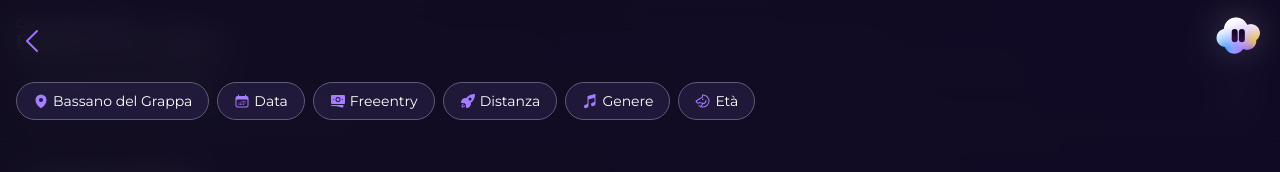
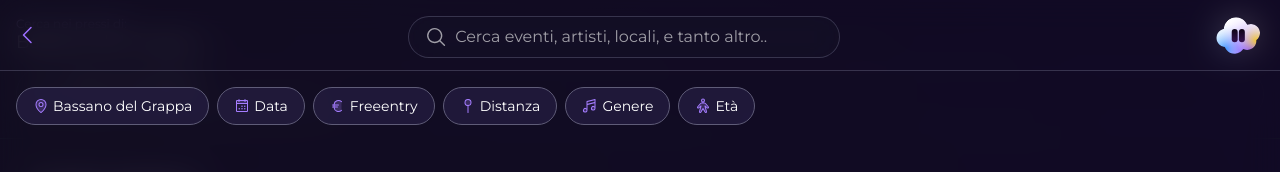
Before and after one commit to partyfinder-user/party-finder-website, a Next.js app: page / in a window 1280 px wide. Both pictures are taken after a click on the button 640 px from the left and 94 px from the top of the page. Shown: the top 172 px of the page. Built offline with nearby package versions, Linux system fonts and the light colour scheme.

Commit message:
add serachbar

```diff
--- a/src/components/Helpers/Logo.js
+++ b/src/components/Helpers/Logo.js
@@ -7,7 +7,7 @@ import ImgLogo from "/public/images/logo.svg";
 
 const Logo = () => {
   return (
-    <div className="min-h-[35px] md:flex lg:flex items-center mb-3">
+    <div className="min-h-[35px] md:flex lg:flex items-center">
       <Link href="/">
         <span className="sr-only">PartyFinder</span>
         <Image src={ImgLogo} alt="www.partyfinder.it" width={48} height={48} />
--- a/src/components/Layouts/Header/Header.js
+++ b/src/components/Layouts/Header/Header.js
@@ -12,11 +12,11 @@ const Header = () => {
           <div className='flex-1'>
             <h1 className='text-accent-200 text-xs -mb-1'>Cerca nei pressi di:</h1>
             <div className='flex items-center'>
-              <h1 className='text-white text-xl'>Bassano del Grappa</h1>
+              <h1 className='text-white text-lg'>Bassano del Grappa</h1>
               <ChevronDownIcon className='mt-1 size-5 text-gray-300' />
             </div>
           </div>
-          <div>
+          <div className="mb-3">
             <Logo />
           </div>
         </div>
--- a/src/components/Layouts/Menu/ActionMenu.js
+++ b/src/components/Layouts/Menu/ActionMenu.js
@@ -1,7 +1,7 @@
 'use client';
 
 import { useState } from 'react';
-import { Transition, Dialog, DialogBackdrop, DialogPanel, DialogTitle } from '@headlessui/react';
+import { Dialog, DialogBackdrop, DialogPanel, DialogTitle } from '@headlessui/react';
 import { BoltIcon, XMarkIcon } from '@heroicons/react/24/solid';
 
 function FloatingMenu() {
--- /dev/null
+++ b/src/components/Search/SearchInput.js
@@ -0,0 +1,28 @@
+import { useState } from 'react';
+import { MagnifyingGlass, X } from '@phosphor-icons/react';
+
+const SearchInput = () => {
+  const [searchTerm, setSearchTerm] = useState('');
+
+  const clearSearch = () => {
+    setSearchTerm('');
+  };
+
+  return (
+    <div className='relative w-full max-w-md mx-auto'>
+      <div className='ml-1 mr-3 flex items-center bg-background-900/50 backdrop-blur-lg rounded-full px-4 py-2 border border-background-400/50'>
+        <MagnifyingGlass className='text-white/60 w-6 h-6' />
+        <input
+          type='text'
+          className='bg-transparent text-white ml-2 w-full focus:outline-none placeholder-white/60 '
+          placeholder='Cerca eventi, artisti, locali, e tanto altro..'
+          value={searchTerm}
+          onChange={(e) => setSearchTerm(e.target.value)}
+        />
+        {searchTerm && <X className='w-6 h-6 text-white/60 cursor-pointer ml-2' onClick={clearSearch} />}
+      </div>
+    </div>
+  );
+};
+
+export default SearchInput;
--- a/src/components/Search/SearchPanel.js
+++ b/src/components/Search/SearchPanel.js
@@ -1,25 +1,27 @@
 'use client';
 
 import React, { useState } from 'react';
-import { Transition, Dialog, DialogBackdrop, DialogPanel, DialogTitle } from '@headlessui/react';
-import { Horse } from '@phosphor-icons/react';
+import { Dialog, DialogBackdrop, DialogPanel, DialogTitle } from '@headlessui/react';
 import {
-  MapPinIcon,
-  CalendarDaysIcon,
-  BanknotesIcon,
-  RocketLaunchIcon,
-  MusicalNoteIcon,
-  ChevronLeftIcon,
-} from '@heroicons/react/24/solid';
+  MagnifyingGlass,
+  CaretLeft,
+  MapPin,
+  CalendarDots,
+  CurrencyEur,
+  MapPinSimple,
+  MusicNotes,
+  Person,
+} from '@phosphor-icons/react';
 import Logo from '../Helpers/Logo';
+import SearchInput from './SearchInput';
 
 const filters = [
-  { name: 'Bassano del Grappa', icon: MapPinIcon },
-  { name: 'Data', icon: CalendarDaysIcon },
-  { name: 'Freeentry', icon: BanknotesIcon },
-  { name: 'Distanza', icon: RocketLaunchIcon },
-  { name: 'Genere', icon: MusicalNoteIcon },
-  { name: 'Età', icon: Horse },
+  { name: 'Bassano del Grappa', icon: MapPin },
+  { name: 'Data', icon: CalendarDots },
+  { name: 'Freeentry', icon: CurrencyEur },
+  { name: 'Distanza', icon: MapPinSimple },
+  { name: 'Genere', icon: MusicNotes },
+  { name: 'Età', icon: Person },
 ];
 
 const SearchPanel = () => {
@@ -29,37 +31,15 @@ const SearchPanel = () => {
     <>
       <button
         onClick={() => setIsOpen(true)}
-        className='relative flex items-center w-full border border-gray-700 px-4 py-2 pr-11 rounded-full active:shadow-lg'
+        className='relative flex items-center w-full border border-background-400/50 px-4 py-2 pr-11 rounded-full focus:outline-none'
       >
-        <svg className='w-8 h-8' fill='none' viewBox='0 0 24 24'>
-          <path
-            stroke='currentColor'
-            strokeLinecap='round'
-            strokeLinejoin='round'
-            strokeWidth='1.5'
-            d='M19.25 19.25L15.5 15.5M4.75 11C4.75 7.54822 7.54822 4.75 11 4.75C14.4518 4.75 17.25 7.54822 17.25 11C17.25 14.4518 14.4518 17.25 11 17.25C7.54822 17.25 4.75 14.4518 4.75 11Z'
-          ></path>
-        </svg>
-
+        <MagnifyingGlass className='text-white w-6 h-6' />
         <div className='ml-3 flex-1 text-left overflow-hidden'>
           <span className='block font-medium text-sm'>Dove vuoi andare?</span>
-          <div className='block mt-0.5 text-xs font-light text-neutral-500 dark:text-neutral-400 '>
+          <div className='block mt-0.5 text-xs font-light text-white/60'>
             <span className='line-clamp-1'>Ovunque • Tutti gli eventi • Qualsiasi genere</span>
           </div>
         </div>
-
-        <span className='absolute right-2 top-1/2 transform -translate-y-1/2 w-9 h-9 flex items-center justify-center rounded-full border border-gray-800 text-accent-200'>
-          <svg
-            viewBox='0 0 16 16'
-            aria-hidden='true'
-            role='presentation'
-            focusable='false'
-            className='block w-4 h-4'
-            fill='currentColor'
-          >
-            <path d='M5 8c1.306 0 2.418.835 2.83 2H14v2H7.829A3.001 3.001 0 1 1 5 8zm0 2a1 1 0 1 0 0 2 1 1 0 0 0 0-2zm6-8a3 3 0 1 1-2.829 4H2V4h6.17A3.001 3.001 0 0 1 11 2zm0 2a1 1 0 1 0 0 2 1 1 0 0 0 0-2z'></path>
-          </svg>
-        </span>
       </button>
 
       <Dialog
@@ -71,14 +51,20 @@ const SearchPanel = () => {
         <DialogBackdrop className='fixed inset-0 bg-black/30' />
         <div className='fixed inset-0 flex w-screen h-screen items-center justify-center'>
           <DialogPanel className='w-full h-screen bg-background-900/60 backdrop-blur-lg'>
-            <DialogTitle as='h3' className='w-full p-4'>
+            <DialogTitle as='h3' className='w-full px-4 pt-4 pb-1 mb-4 border-b border-background-400/50'>
               <div className='flex items-center'>
-                <div className='w-full flex-1'>
-                  <ChevronLeftIcon className='w-8 h-8 text-accent-500' onClick={() => setIsOpen(!isOpen)} />
+                <div className='mb-3'>
+                  <CaretLeft className='w-6 h-6 text-accent-500' onClick={() => setIsOpen(!isOpen)} />
                 </div>
-                <Logo />
+                <div className='w-full flex-1 mb-2'>
+                  <SearchInput />
+                </div>
+                <div className='mb-3'>
+                  <Logo />
+                </div>
               </div>
             </DialogTitle>
+
             <div className='flex px-4'>
               <main className='relative overflow-hidden'>
                 <section>
@@ -87,7 +73,7 @@ const SearchPanel = () => {
                       {filters.map((filter, idx) => (
                         <div key={idx} className='flex flex-col items-center justify-center gap-3'>
                           <div className='flex items-center text-sm px-4 py-2 bg-background-500/70 border border-background-400 rounded-full text-white whitespace-nowrap'>
-                            <filter.icon className='w-4 h-4 text-accent-400 mr-1' />
+                            <filter.icon className='w-4 h-4 text-accent-400 mr-1' weight='duotone' />
                             {filter.name}
                           </div>
                         </div>
```
